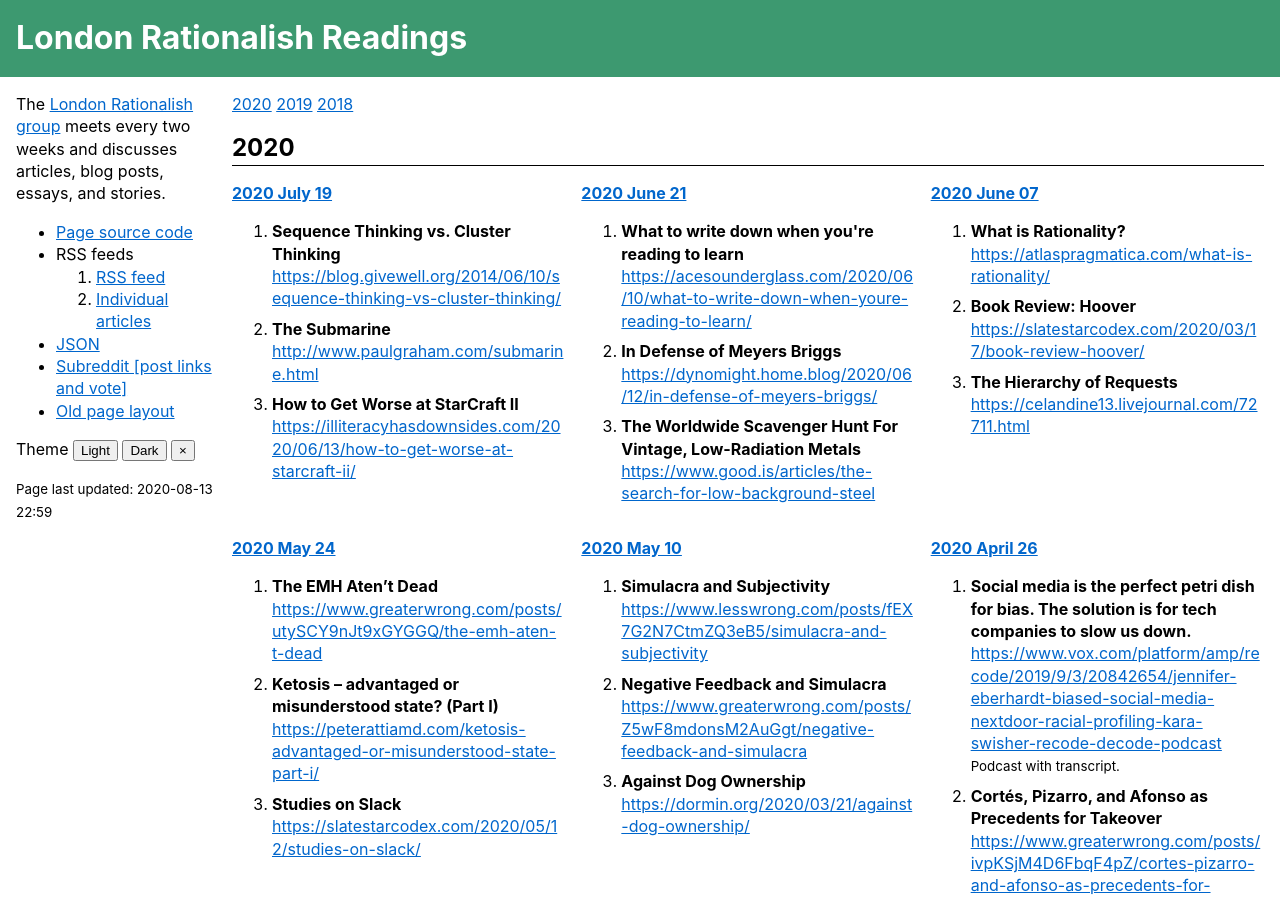
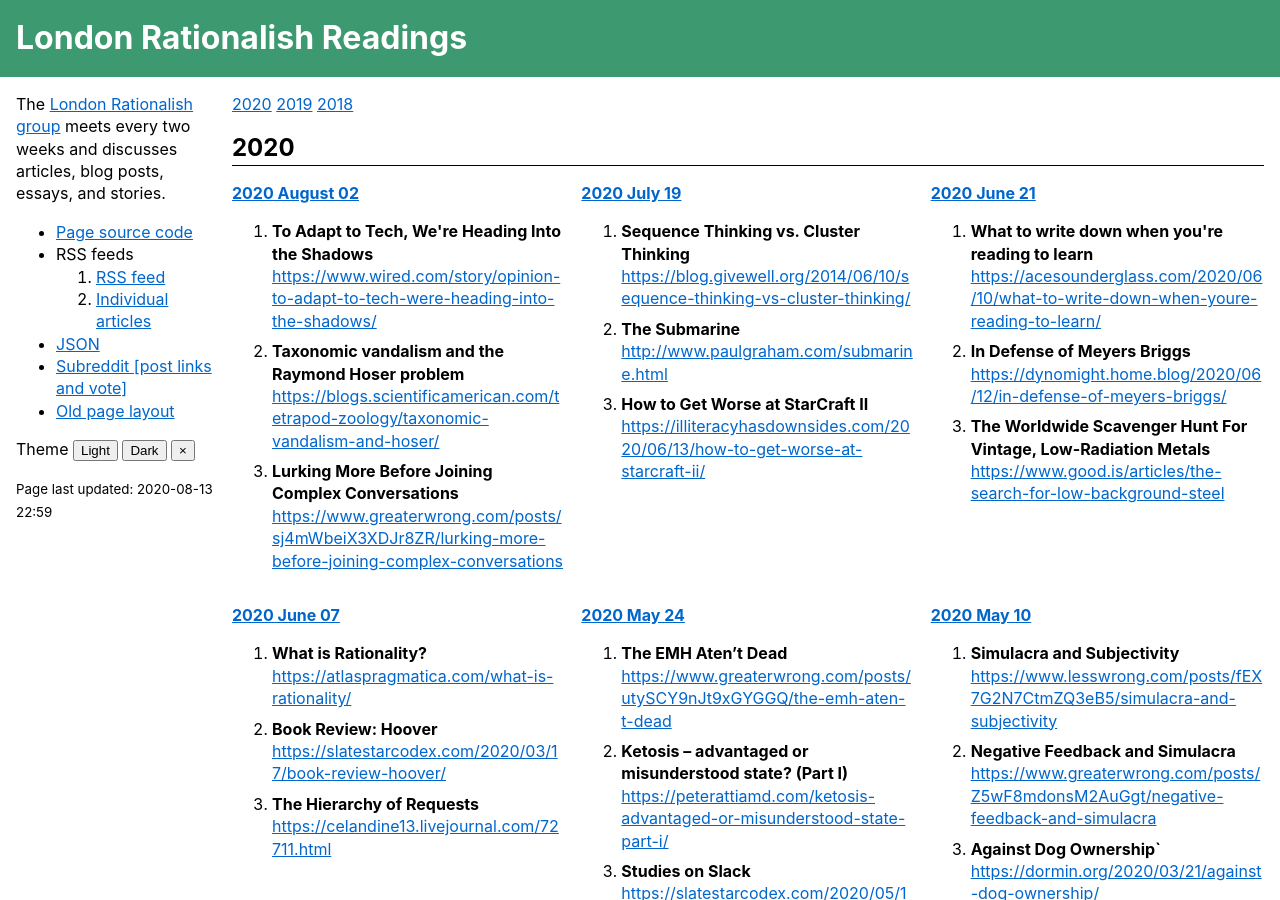
Before and after one commit to sackeyjason/london-rationalish-readings, a Jekyll site: the page built from index.html, in a window 1280 px wide and 900 px high. Built offline with Jekyll 4.4.1, drawn with Linux system fonts in a browser that asks for light colours.

Commit message:
Update list.yaml

```diff
--- a/_data/list.yaml
+++ b/_data/list.yaml
@@ -1,4 +1,12 @@
 meetings:
+- date: 2020.08.02
+  list:
+  - title: "To Adapt to Tech, We're Heading Into the Shadows"
+    link: https://www.wired.com/story/opinion-to-adapt-to-tech-were-heading-into-the-shadows/
+  - title: "Taxonomic vandalism and the Raymond Hoser problem"
+    link: https://blogs.scientificamerican.com/tetrapod-zoology/taxonomic-vandalism-and-hoser/
+  - title: "Lurking More Before Joining Complex Conversations"
+    link: https://www.greaterwrong.com/posts/sj4mWbeiX3XDJr8ZR/lurking-more-before-joining-complex-conversations
 - date: 2020.07.19
   list:
   - title: "Sequence Thinking vs. Cluster Thinking"
@@ -37,7 +45,7 @@ meetings:
     link: https://www.lesswrong.com/posts/fEX7G2N7CtmZQ3eB5/simulacra-and-subjectivity
   - title: Negative Feedback and Simulacra
     link: https://www.greaterwrong.com/posts/Z5wF8mdonsM2AuGgt/negative-feedback-and-simulacra
-  - title: Against Dog Ownership
+  - title: Against Dog Ownership`
     link: https://dormin.org/2020/03/21/against-dog-ownership/
 - date: 2020.04.26
   list:
```
